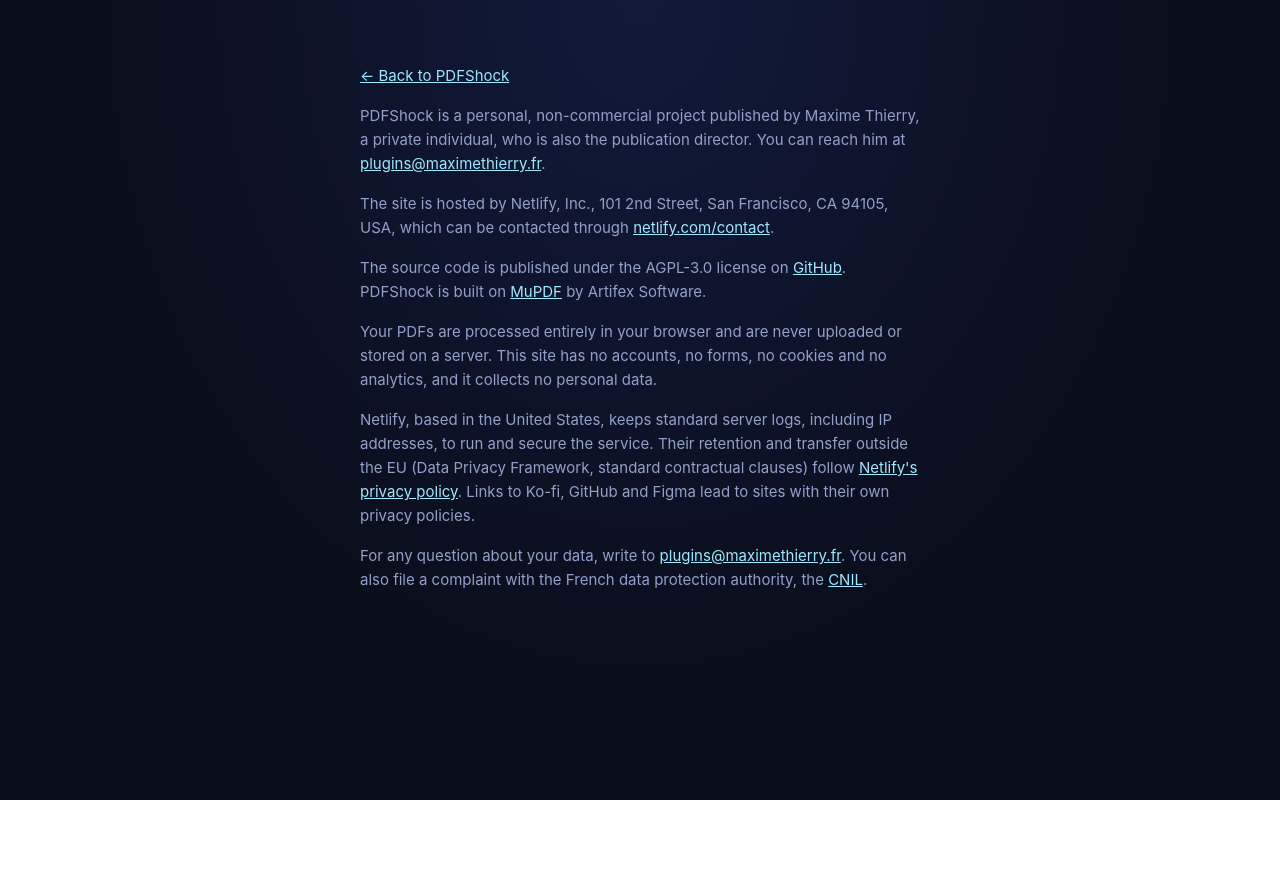
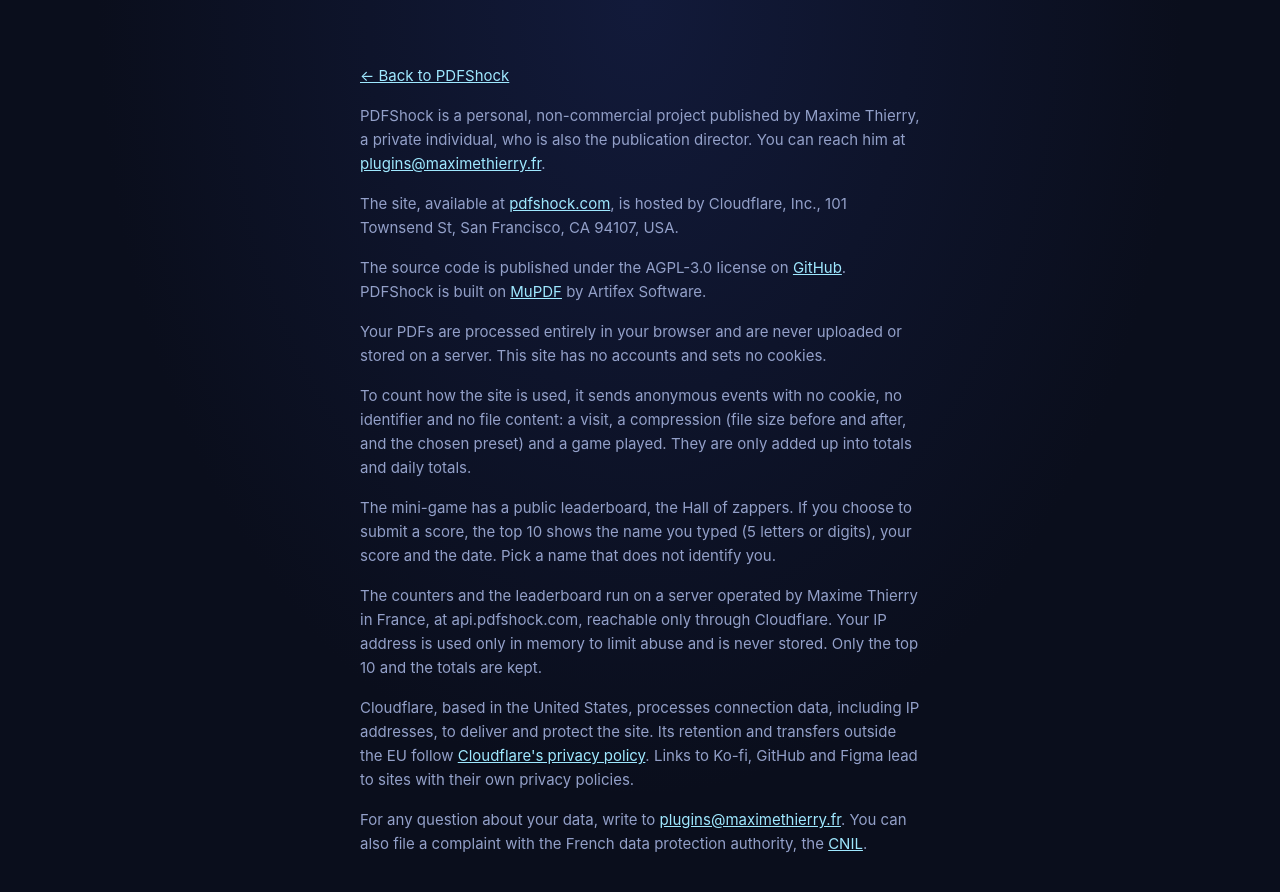
Before and after one commit to maximethierry29-boop/pdfshock-web, a website: page public/legal.html in a window 1280 px wide. Before the commit the page ends 800 px from the top, so only its background shows below. Drawn offline with Linux system fonts and the light colour scheme.

Commit message:
Légal et CSP : hébergeur Cloudflare, compteurs, classement, api.pdfshock.com

```diff
--- a/public/legal.html
+++ b/public/legal.html
@@ -23,10 +23,13 @@
   <main>
     <p><a href="/">← Back to PDFShock</a></p>
     <p>PDFShock is a personal, non-commercial project published by Maxime Thierry, a private individual, who is also the publication director. You can reach him at <a href="mailto:plugins@maximethierry.fr">plugins@maximethierry.fr</a>.</p>
-    <p>The site is hosted by Netlify, Inc., 101 2nd Street, San Francisco, CA 94105, USA, which can be contacted through <a href="https://www.netlify.com/contact/">netlify.com/contact</a>.</p>
+    <p>The site, available at <a href="https://pdfshock.com">pdfshock.com</a>, is hosted by Cloudflare, Inc., 101 Townsend St, San Francisco, CA 94107, USA.</p>
     <p>The source code is published under the AGPL-3.0 license on <a href="https://github.com/maximethierry29-boop/pdfshock-web">GitHub</a>. PDFShock is built on <a href="https://mupdf.com">MuPDF</a> by Artifex Software.</p>
-    <p>Your PDFs are processed entirely in your browser and are never uploaded or stored on a server. This site has no accounts, no forms, no cookies and no analytics, and it collects no personal data.</p>
-    <p>Netlify, based in the United States, keeps standard server logs, including IP addresses, to run and secure the service. Their retention and transfer outside the EU (Data Privacy Framework, standard contractual clauses) follow <a href="https://www.netlify.com/privacy/">Netlify's privacy policy</a>. Links to Ko-fi, GitHub and Figma lead to sites with their own privacy policies.</p>
+    <p>Your PDFs are processed entirely in your browser and are never uploaded or stored on a server. This site has no accounts and sets no cookies.</p>
+    <p>To count how the site is used, it sends anonymous events with no cookie, no identifier and no file content: a visit, a compression (file size before and after, and the chosen preset) and a game played. They are only added up into totals and daily totals.</p>
+    <p>The mini-game has a public leaderboard, the Hall of zappers. If you choose to submit a score, the top 10 shows the name you typed (5 letters or digits), your score and the date. Pick a name that does not identify you.</p>
+    <p>The counters and the leaderboard run on a server operated by Maxime Thierry in France, at api.pdfshock.com, reachable only through Cloudflare. Your IP address is used only in memory to limit abuse and is never stored. Only the top 10 and the totals are kept.</p>
+    <p>Cloudflare, based in the United States, processes connection data, including IP addresses, to deliver and protect the site. Its retention and transfers outside the EU follow <a href="https://www.cloudflare.com/privacypolicy/">Cloudflare's privacy policy</a>. Links to Ko-fi, GitHub and Figma lead to sites with their own privacy policies.</p>
     <p>For any question about your data, write to <a href="mailto:plugins@maximethierry.fr">plugins@maximethierry.fr</a>. You can also file a complaint with the French data protection authority, the <a href="https://www.cnil.fr">CNIL</a>.</p>
   </main>
 </body>
```
Also changed, not shown: 1 other file.
